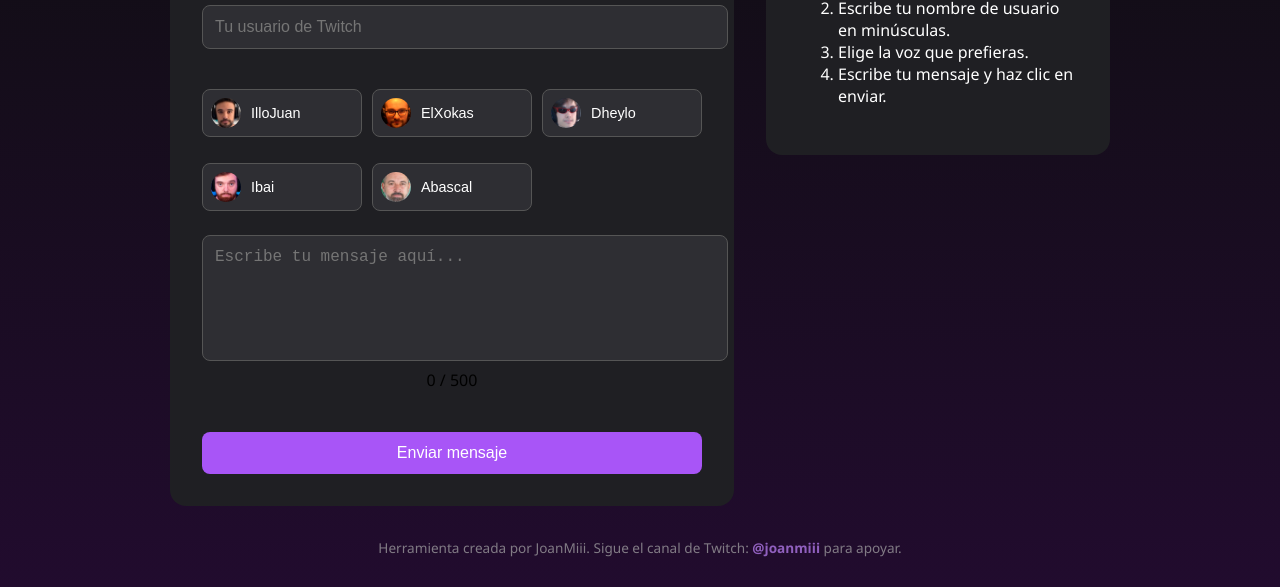
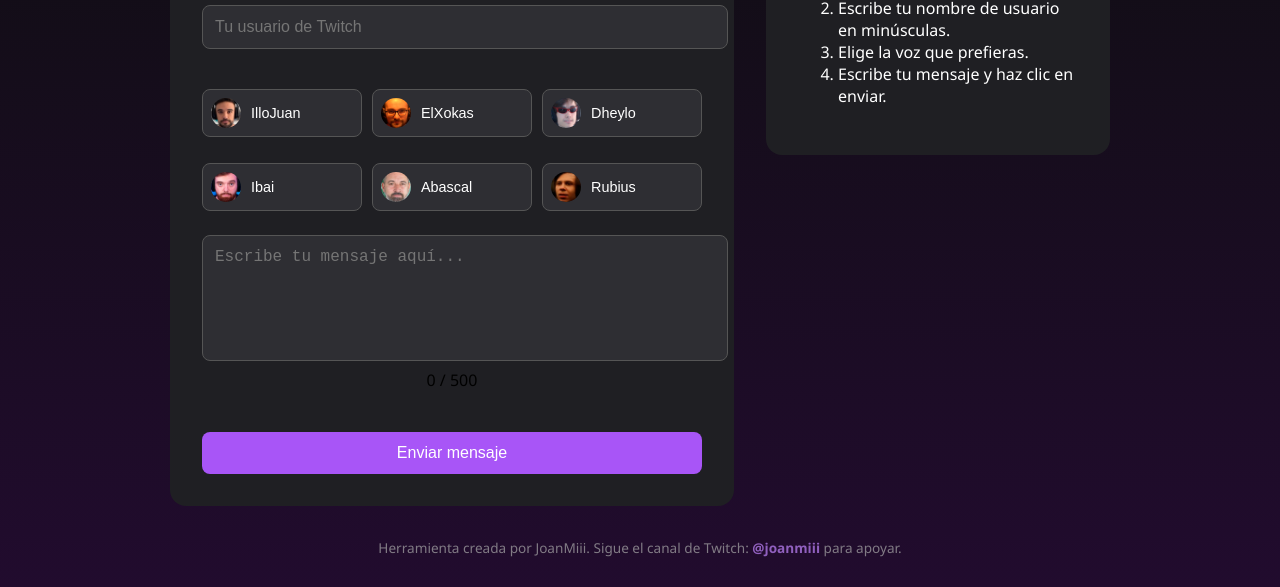
Before and after one commit to RE7URN/tts-backend-fakeyou, a website: page index.html in a window 1280 px wide. Shown: the part 213-800 px from the top of the page. Drawn offline with Linux system fonts and the light colour scheme.

Commit message:
voz rubius

```diff
--- a/index.html
+++ b/index.html
@@ -211,6 +211,10 @@
         <img src="/img/abascal.png" alt="Abascal">
         <span>Abascal</span>
       </button>
+      <button type="button" data-voz="EL:w6LwinWM0eIzohovC0r8">
+        <img src="/img/elrubius.png" alt="Rubius">
+        <span>Rubius</span>
+      </button>
     </div>
 
     <textarea id="mensaje" maxlength="500" placeholder="Escribe tu mensaje aquí..."></textarea>
```
